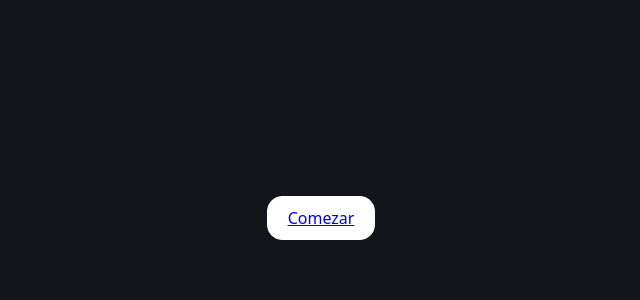
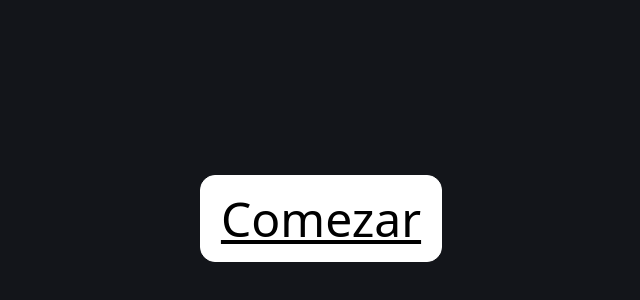
Before and after one commit to susomartinez/calculo2, a SvelteKit app: page / in a window 1280 px wide. Shown: the part 206-506 px from the top of the page, without its empty margins (319-959 px from the left). Built offline with nearby package versions, Linux system fonts and the light colour scheme.

Commit message:
Inclúese a puntuación e reiníciase entre partidas

```diff
--- /dev/null
+++ b/src/lib/Resultado.svelte
@@ -0,0 +1,14 @@
+<script>
+    export let erros;
+    export let tempo;
+
+    let fallos = parseInt(erros);
+</script>
+
+<h1>Último intento: {tempo} {#if fallos} ({fallos} {fallos == 1 ? 'fallo' : 'fallos'}){/if}</h1>
+
+<style>
+    h1 {
+        color: white;
+    }
+</style>
--- a/src/routes/+page.svelte
+++ b/src/routes/+page.svelte
@@ -1,10 +1,20 @@
 <script>
+	import Resultado from '$lib/Resultado.svelte';
+	import { page } from '$app/stores';
+
+	let tempo = $page.url.searchParams.get('tempo');
+	let erros = $page.url.searchParams.get('erros');
+
+	let primeira = !(tempo || erros);
 </script>
 
 <header>
 </header>
 <main>
-	<a href="/operacion?max=9">Comezar</a>
+	{#if !primeira}
+		<Resultado {tempo} {erros} />
+	{/if}
+	<a href="/operacion?max=9">{primeira ? 'Comezar' : 'Reintentar'}</a>
 </main>
 
 <style>
@@ -22,5 +32,7 @@
     border: 1px solid white;
     padding: 0.625rem 1.25rem;
     border-radius: 0.9375rem;
+	font-size: 3rem;
+	color: black;;
 	}
 </style>
--- a/src/routes/operacion/+page.svelte
+++ b/src/routes/operacion/+page.svelte
@@ -22,17 +22,17 @@
 	shuffleArray(operacions);
 	let indice = 0;
 	let opActual = operacions[0];
+	erros.set(0);
+	total.set(0);
 
 	function updateScore(event) {
 		total.update((n) => ++n);
 		erros.update((n) => n + parseInt(event.detail.change));
         indice++;
 		if (indice < operacions.length) {
-            console.log("Indice: ", indice, " - Operacions: ", operacions.length);
 			opActual = operacions[indice];
 		} else {
-            console.log("Fin!");
-            goto('/?tempo=0&erros=' + erros);
+            goto('/?tempo=0&erros=' + $erros);
         }
 	}
 </script>
```
